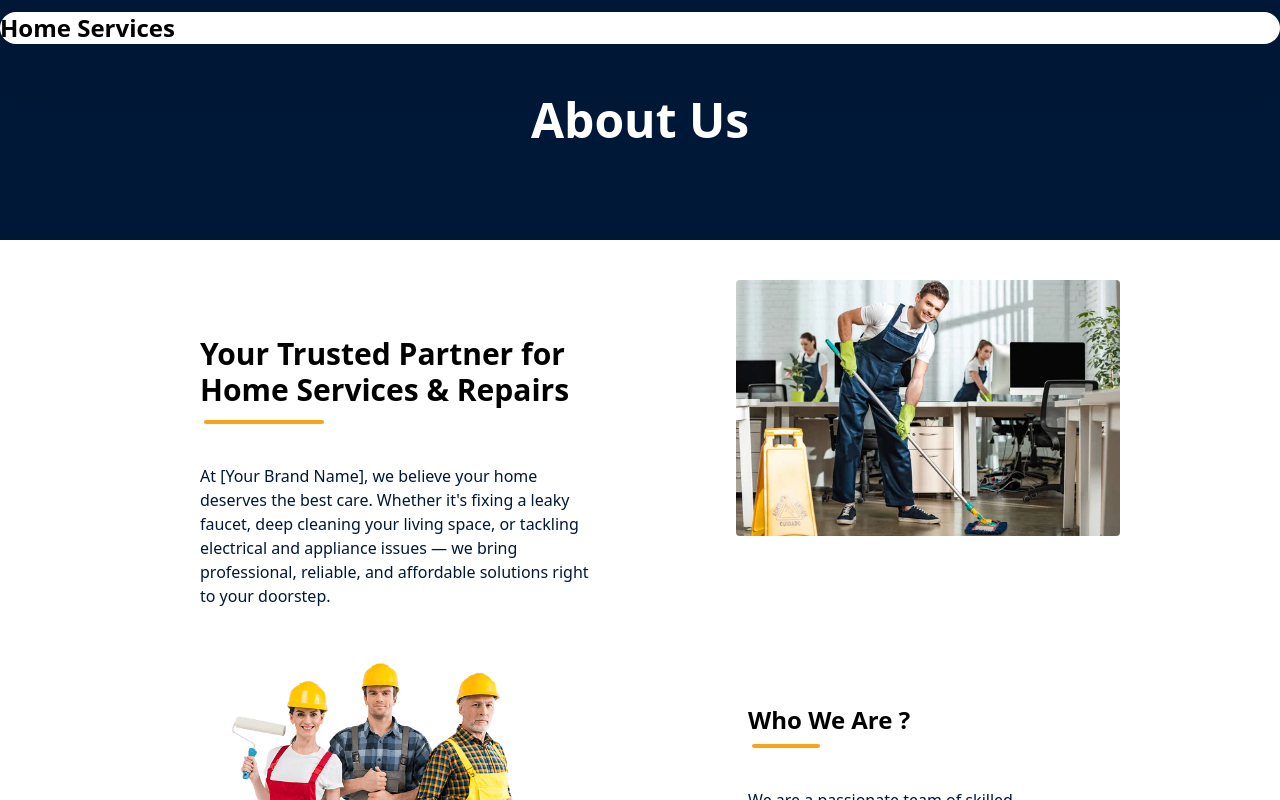
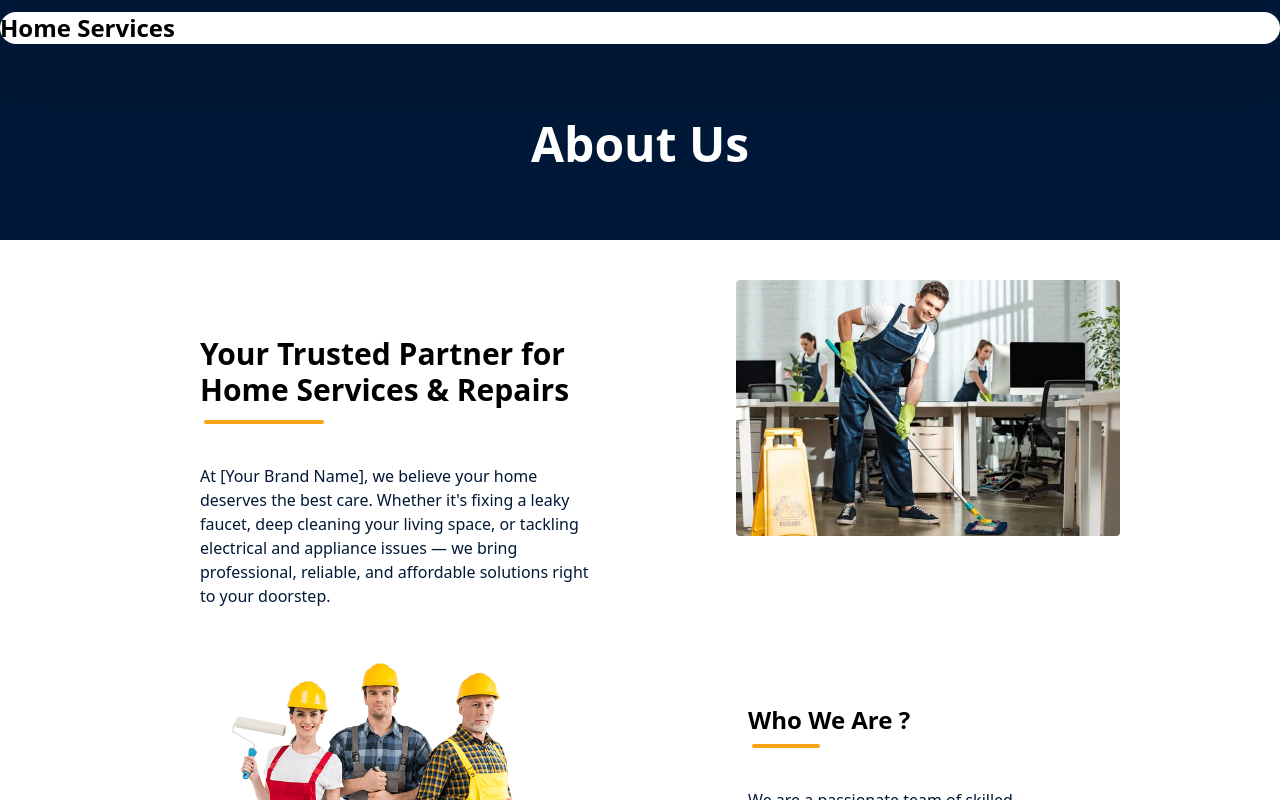
Before and after one commit to Suyog045/home-services-platform, a React (Vite) app in the folder frontend/: page /about-us in a window 1280 px wide. Shown: the top 800 px of the page. Built offline with nearby package versions, Linux system fonts and the light colour scheme.

Commit message:
about us page added completely

```diff
--- a/frontend/src/Components/AboutUsPage/AboutUsHead.jsx
+++ b/frontend/src/Components/AboutUsPage/AboutUsHead.jsx
@@ -3,7 +3,7 @@ import AboutUs from './../../pages/AboutUs';
 const AboutUsHead =() =>{
     return(
         <div className="bg-primary h-60 w-full flex justify-center items-center ">
-                 <h2 className='text-white md:text-center text-4xl md:text-5xl font-semibold '>About Us </h2>
+                 <h2 className='text-white md:text-center text-4xl md:text-5xl font-semibold mt-12'>About Us </h2>
 
         </div>
     )
```
